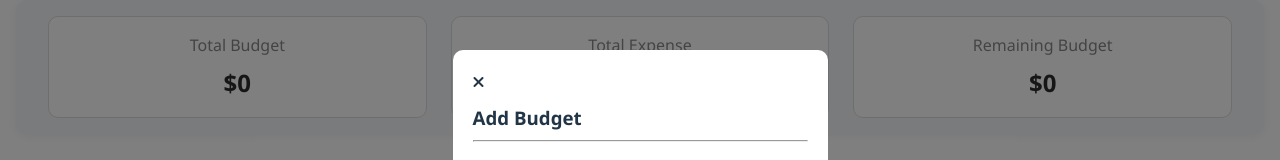
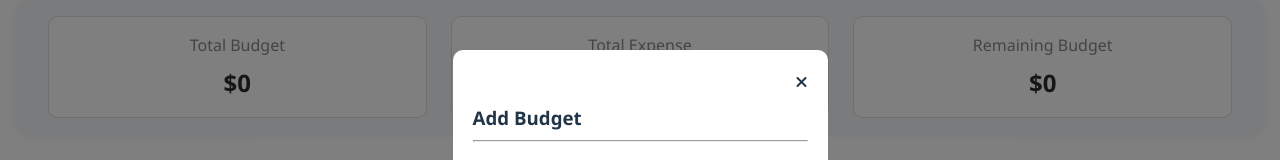
Before and after one commit to VIJAYMHASKE080493/Expenses-tracker-website, a React (Vite) app: page / in a window 1280 px wide. Both pictures are taken after typing "Sample" into the empty fields and a click on the button "Add Budget". Shown: the part 219-379 px from the top of the page. Built offline with nearby package versions, Linux system fonts and the light colour scheme.

Commit message:
first commit

```diff
--- a/src/App.css
+++ b/src/App.css
@@ -280,3 +280,7 @@ button.active {
   background-color: #007bff;
   color: #fff;
 }
+
+.icon-cotainer {
+text-align: end;
+}
--- a/src/App.jsx
+++ b/src/App.jsx
@@ -165,7 +165,7 @@ function App() {
           budget={{ amount: budgetAmount }}
           onChange={handleBudgetChange}
           onSubmit={handleBudgetSubmit}
-          onClose={() => setShowBudgetPopup(false)}
+          onClose={() =>  (false)}
         />
       )}
       {showDeleteConfirm && (
--- a/src/components/BudgetPopup.jsx
+++ b/src/components/BudgetPopup.jsx
@@ -2,10 +2,9 @@ function BudgetPopup({ budgetAmount, onChange, onSubmit, onClose }) {
   return (
     <div className="popup-overlay">
       <div className="popup-content">
-        <i
-          className="fa-solid fa-xmark close-icon"
-          onClick={onClose}
-        ></i>
+        <div className="icon-cotainer">
+          <i className="fa-solid fa-xmark close-icon" onClick={onClose}></i>
+        </div>
         <h3 className="popup-title">Add Budget</h3>
         <hr className="popup-divider" />
         <form onSubmit={onSubmit}>
--- a/src/components/ExpensePopup.jsx
+++ b/src/components/ExpensePopup.jsx
@@ -2,7 +2,9 @@ function ExpensePopup({ expense, onChange, onSubmit, onClose, isEditing }) {
   return (
     <div className="popup-overlay">
       <div className="popup-content">
-        <i className="fa-solid fa-xmark close-icon" onClick={onClose}></i>
+        <div className="icon-cotainer">
+          <i className="fa-solid fa-xmark close-icon" onClick={onClose}></i>
+        </div>
         <h3 className="popup-title">
           {isEditing ? "Edit Expense" : "Add New Expense"}
         </h3>
```
